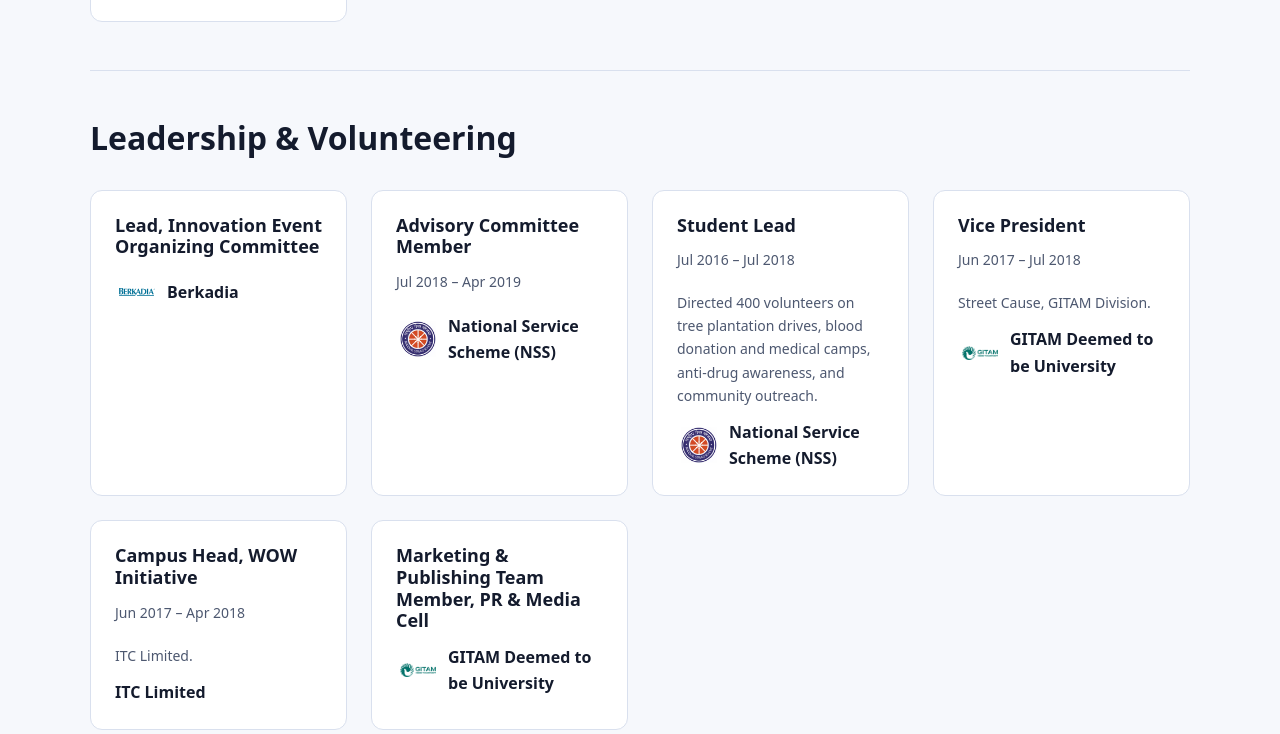
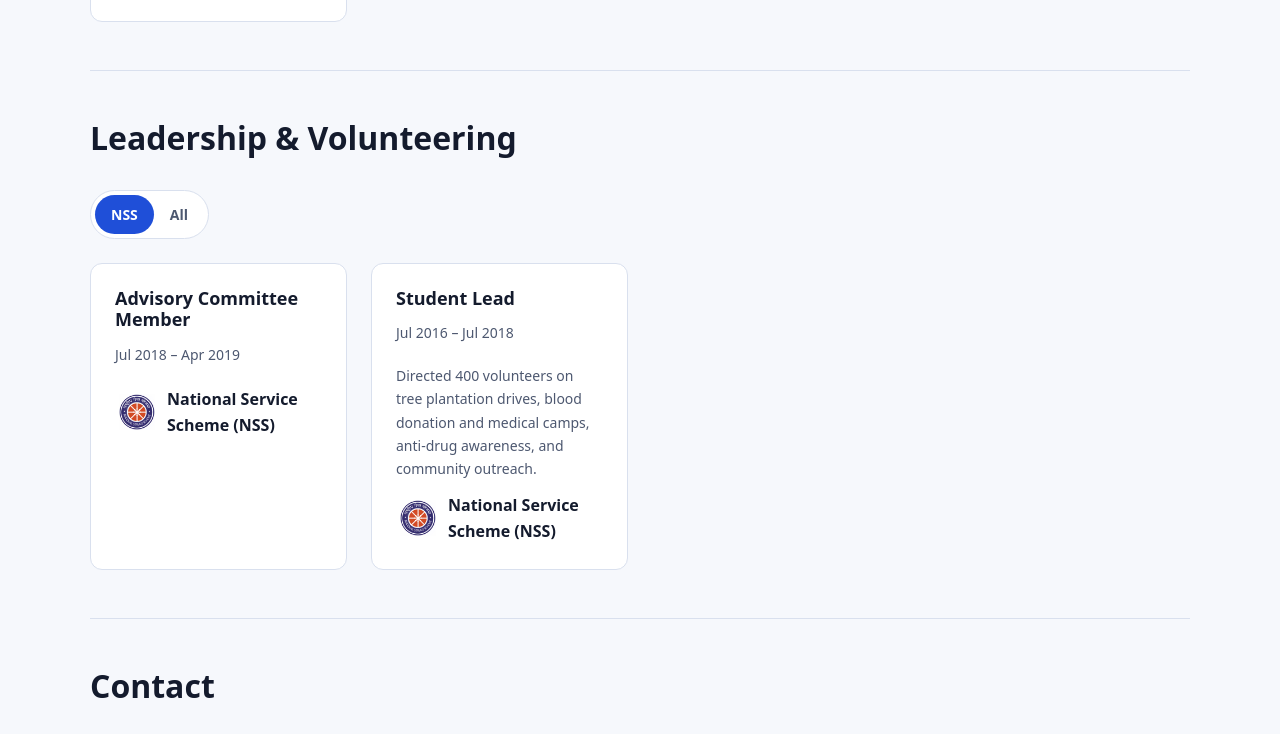
Before and after one commit to VenkatNaveenMedarametla/VenkatNaveenMedarametla.github.io, a plain HTML site: page index.html in a window 1280 px wide. Shown: the part 4567-5301 px from the top of the page. Drawn offline with Linux system fonts and the light colour scheme.

Commit message:
Filter leadership entries between NSS and all
Co-authored-by: Cursor <cursoragent@cursor.com>

```diff
--- a/css/components.css
+++ b/css/components.css
@@ -389,6 +389,36 @@
 
 /* Leadership */
 
+.segmented {
+  display: inline-flex;
+  margin-bottom: var(--space-5);
+  padding: var(--space-1);
+  border: 1px solid var(--color-border);
+  border-radius: var(--radius-pill);
+  background: var(--color-surface);
+}
+
+.segmented__option {
+  padding: var(--space-2) var(--space-4);
+  border: 0;
+  border-radius: var(--radius-pill);
+  background: transparent;
+  color: var(--color-text-muted);
+  font: inherit;
+  font-size: var(--font-size-sm);
+  font-weight: 600;
+  cursor: pointer;
+}
+
+.segmented__option[aria-pressed="true"] {
+  background: var(--color-accent);
+  color: var(--color-accent-contrast);
+}
+
+.leadership-item[hidden] {
+  display: none;
+}
+
 .leadership-list {
   display: grid;
   grid-template-columns: repeat(auto-fill, minmax(var(--card-min-width), 1fr));
--- a/data/profile.js
+++ b/data/profile.js
@@ -234,11 +234,13 @@ export const profile = {
     },
     {
       role: "Advisory Committee Member",
+      filterKey: "nss",
       period: "Jul 2018 – Apr 2019",
       organization: ORGANIZATIONS.nss,
     },
     {
       role: "Student Lead",
+      filterKey: "nss",
       period: "Jul 2016 – Jul 2018",
       description:
         "Directed 400 volunteers on tree plantation drives, blood donation and medical camps, anti-drug awareness, and community outreach.",
--- a/js/render/leadership.js
+++ b/js/render/leadership.js
@@ -1,5 +1,12 @@
 import { createElement, createSection } from "./dom.js";
 import { renderOrganization } from "./organization.js";
+
+const ALL_FILTER_KEY = "all";
+const DEFAULT_FILTER_KEY = "nss";
+const FILTER_OPTIONS = [
+  { key: DEFAULT_FILTER_KEY, label: "NSS" },
+  { key: ALL_FILTER_KEY, label: "All" },
+];
 
 function renderLeadershipItem({ role, period, description, organization }) {
   return createElement("li", { className: "leadership-item" }, [
@@ -10,8 +17,47 @@ function renderLeadershipItem({ role, period, description, organization }) {
   ]);
 }
 
+function matchesFilter(itemFilterKey, activeFilterKey) {
+  return activeFilterKey === ALL_FILTER_KEY || itemFilterKey === activeFilterKey;
+}
+
 export function renderLeadership(items) {
+  const entries = items.map((item) => ({
+    filterKey: item.filterKey,
+    element: renderLeadershipItem(item),
+  }));
+
+  const options = FILTER_OPTIONS.map(({ key, label }) => ({
+    key,
+    element: createElement("button", {
+      className: "segmented__option",
+      text: label,
+      attributes: { type: "button" },
+    }),
+  }));
+
+  const selectFilter = (activeFilterKey) => {
+    for (const entry of entries) {
+      entry.element.hidden = !matchesFilter(entry.filterKey, activeFilterKey);
+    }
+    for (const option of options) {
+      option.element.setAttribute("aria-pressed", String(option.key === activeFilterKey));
+    }
+  };
+
+  for (const option of options) {
+    option.element.addEventListener("click", () => selectFilter(option.key));
+  }
+  selectFilter(DEFAULT_FILTER_KEY);
+
+  const filter = createElement(
+    "div",
+    { className: "segmented", attributes: { role: "group", "aria-label": "Filter leadership entries" } },
+    options.map((option) => option.element),
+  );
+
   return createSection({ id: "leadership", title: "Leadership & Volunteering" }, [
-    createElement("ul", { className: "leadership-list" }, items.map(renderLeadershipItem)),
+    filter,
+    createElement("ul", { className: "leadership-list" }, entries.map((entry) => entry.element)),
   ]);
 }
```
